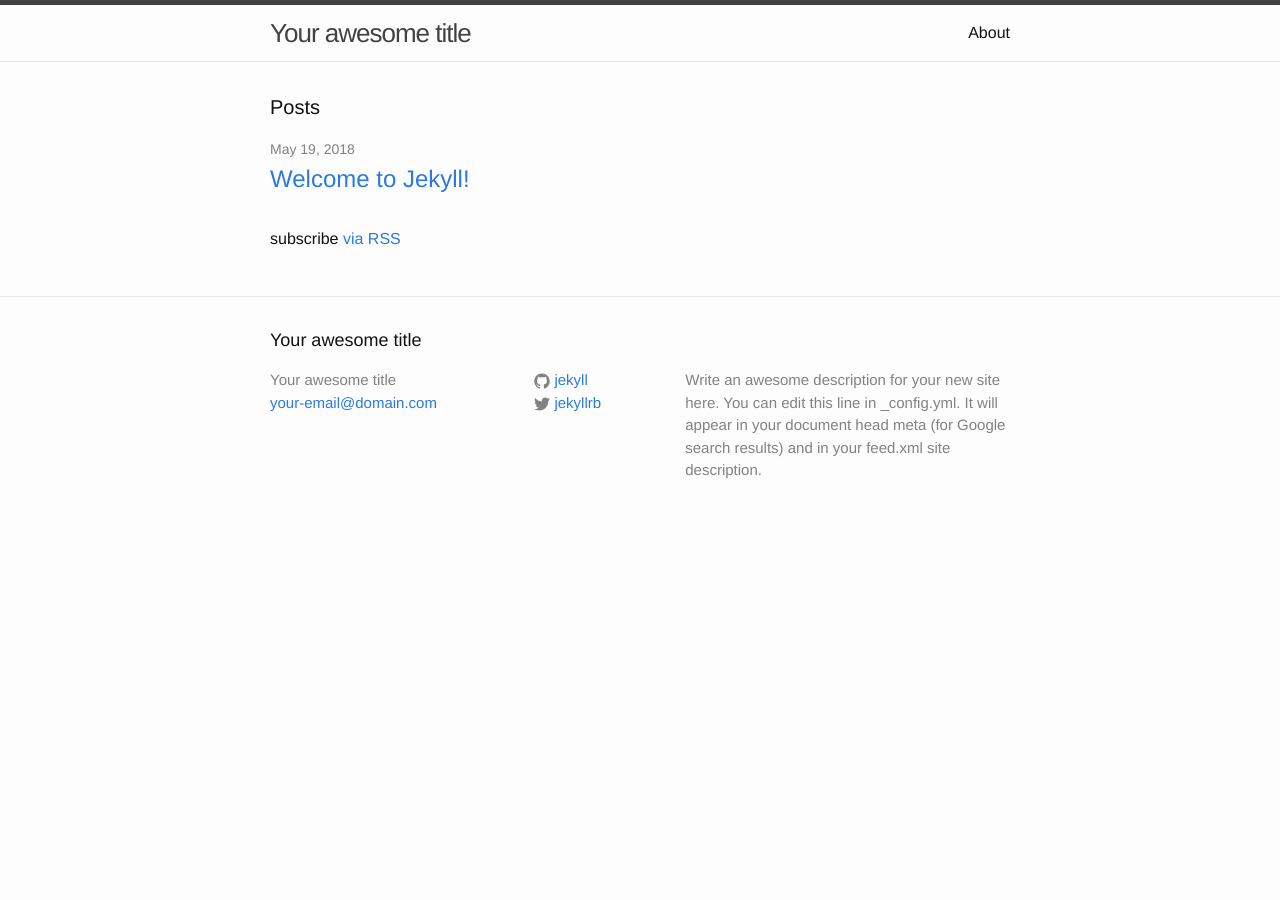
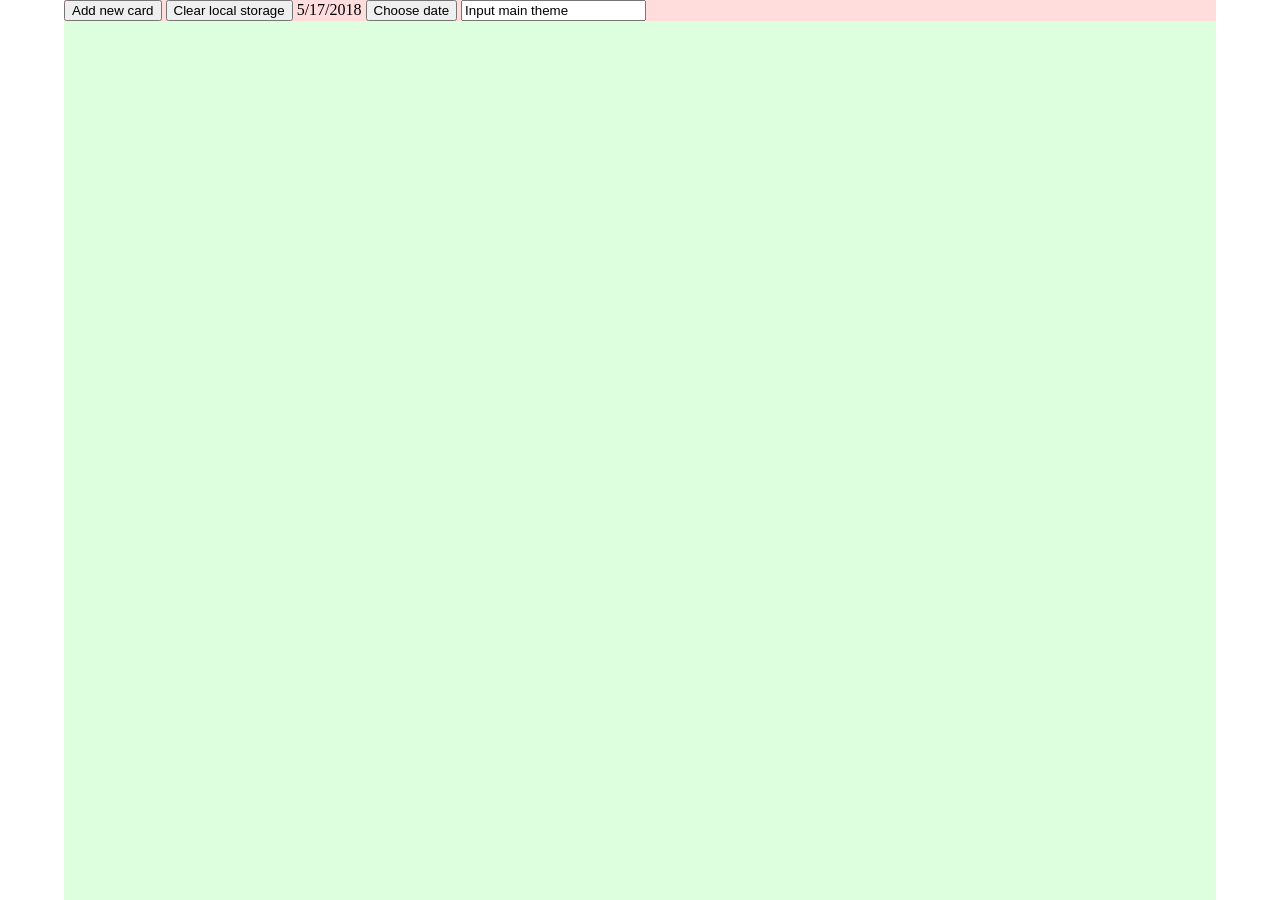
Before and after one commit to Animatoria/animatoria.github.io, a Jekyll site: the page index.html, which Jekyll copies as it is, in a window 1280 px wide. Built offline with Jekyll 4.4.1, drawn with Linux system fonts in a browser that asks for light colours; some of the changed lines change nothing that is shown.

Commit message:
First upload of Rotation Cards App
My first time use of gitHub

```diff
--- /dev/null
+++ b/editable.js
@@ -0,0 +1,262 @@
+function StoredCardProperties() {
+  this.notDeleted = true;
+  this.faceAreaText = 'Input your face card text';
+  this.bottomAreaText = 'Input your bottom card text';
+  this.bottomAreaHeight = 1;
+  this.faceAreaHeight = this.editableRows;
+}
+
+function CardProperties(k, freshCardSwitch) {
+  this.cardNum = k;
+  this.cardSide = 1;
+  this.freshCardSwitch = freshCardSwitch;
+  this.div = document.createElement('div');
+  this.button = document.createElement('input');
+  this.area = document.createElement('textarea');
+  this.label = document.createElement('label');
+  this.input = document.createElement('input');
+  this.node = document.createTextNode('Completed')
+}
+
+function addHTMLElements(e) {
+  e.div.className = 'card';
+  e.input.className = 'comleted';
+  e.input.type = 'checkbox';
+  e.button.className = 'deleteButton';
+  e.button.type = 'button';
+  e.button.value = 'Delete';
+  rubberBodyElement.appendChild(e.div);
+  e.div.appendChild(e.area);
+  e.div.appendChild(e.label);
+  e.div.appendChild(e.button);
+  e.label.appendChild(e.input);
+  e.label.appendChild(e.node);
+  e.area.cols = e.colWidth;
+  e.area.rows = e.faceAreaHeight > e.bottomAreaHeight ? e.faceAreaHeight : e.bottomAreaHeight;
+  e.area.value = e.faceAreaText;
+  e.input.onchange = function() {editableAreaSwitch(e)};
+  e.button.onclick = function() {deleteCard(e)};
+}
+
+function editableAreaSwitch(e) {
+  if (e.freshCardSwitch) {
+    if (newThemeSwitch) {
+      storedMainTheme.push(mainTheme.value);
+      localStorage.setItem('storedMainTheme', JSON.stringify(storedMainTheme));
+      newThemeSwitch = false;
+    }
+    if (newDateSwitch && mainDate == currentDateToLocaleDateString) {
+      storedMainDate.push(currentDate);
+      localStorage.setItem('storedMainDate_' + mainTheme.value, JSON.stringify(storedMainDate));
+      newDateSwitch = false;
+    }
+    e.cardSide ? Object.getPrototypeOf(e).faceAreaHeight = rowCount(e) : Object.getPrototypeOf(e).bottomAreaHeight = rowCount(e)
+    e.faceAreaHeight > e.bottomAreaHeight ? e.area.rows = e.faceAreaHeight : e.area.rows = e.bottomAreaHeight
+    e.input.checked = false;
+    Object.getPrototypeOf(e).faceAreaText = e.area.value;
+    rotateCardClick(e);
+    e.freshCardSwitch = false;
+    localStorage.setItem(['cardNum_' + mainDate + '_' + mainTheme.value + '_' + e.cardNum], JSON.stringify(storedCard[e.cardNum]));
+  }
+  if (e.input.checked) {
+    e.cardSide ? Object.getPrototypeOf(e).faceAreaHeight = rowCount(e) : Object.getPrototypeOf(e).bottomAreaHeight = rowCount(e)
+    e.faceAreaHeight > e.bottomAreaHeight ? e.area.rows = e.faceAreaHeight : e.area.rows = e.bottomAreaHeight
+    e.cardSide ? Object.getPrototypeOf(e).faceAreaText = e.area.value : Object.getPrototypeOf(e).bottomAreaText = e.area.value
+    localStorage.setItem(['cardNum_' + mainDate + '_' + mainTheme.value + '_' + e.cardNum], JSON.stringify(storedCard[e.cardNum]));
+    e.area.onclick = function() {rotateCardClick(e)};
+    e.area.readOnly = true;
+  } else {
+    e.area.onclick = function(){}
+    e.area.readOnly = false;
+    e.area.rows = e.editableRows;
+    e.area.select();
+  }
+}
+
+function rotateCardClick(e) {
+  if (e.cardSide) {
+    e.area.value = e.bottomAreaText;
+  } else {
+    e.area.value = e.faceAreaText;
+  }
+  e.cardSide = e.cardSide ^ 1;
+}
+
+function addNewCard() {
+    storedCard.push(new StoredCardProperties());
+    card.push(new CardProperties(k, true));
+    Object.setPrototypeOf(card[k], storedCard[k]);
+    addHTMLElements(card[k]);
+    card[k].area.select();
+    k++;
+}
+
+function getStoredCard(i) {
+  storedCard.push(JSON.parse(localStorage.getItem(['cardNum_' + mainDate + '_' + mainTheme.value + '_' + i])));
+  card.push(new CardProperties(i, false));
+  Object.setPrototypeOf(storedCard[i], AllCardsProperties);
+  Object.setPrototypeOf(card[i], storedCard[i]);
+  addHTMLElements(card[i]);
+  card[i].input.checked = true;
+  card[i].area.onclick = function() {rotateCardClick(card[i])};
+  card[i].area.readOnly = true;
+}
+
+function setStoredMainDate() {
+  if (localStorage.getItem('storedMainDate_' + mainTheme.value)) {
+    storedMainDate = JSON.parse(localStorage.getItem('storedMainDate_' + mainTheme.value), function(key, value) {if (key == '') {return value} else {return new Date(value)}});
+    newDateSwitch = false;
+    if (storedMainDate[storedMainDate.length -1].toLocaleDateString() != mainDate) {
+      newDateSwitch = true;
+    }
+  } else {
+    newDateSwitch = true;
+  }
+}
+
+function changeMainDate() {
+  if (localStorage.getItem('storedMainDate_' + mainTheme.value)) {
+    k = 0;
+    storedCard = [];
+    card = [];
+    deleteAllCards();
+    newCardButton.style.visibility = 'hidden';
+    for (var i in storedMainDate) {
+      getChoosableDate(i);
+    }
+    if (storedMainDate[storedMainDate.length -1].toLocaleDateString() != currentDateToLocaleDateString) {
+      var div = document.createElement('div');
+      var thisItemDate = currentDateToLocaleDateString;
+      div.innerHTML = thisItemDate;
+      div.className = 'storedDate';
+      rubberBodyElement.appendChild(div);
+      div.onclick = function() {
+        mainDate = thisItemDate;
+        currentDateParagraph.innerHTML = mainDate;
+        deleteAllCards();
+        newCardButton.style.visibility = 'visible';
+      }
+    }
+  } else {
+    alert('Nothing to choose');
+  }
+}
+
+function getChoosableDate(i) {
+  var div = document.createElement('div');
+  var thisItemDate = storedMainDate[i].toLocaleDateString()
+  div.innerHTML = thisItemDate;
+  div.className = 'storedDate';
+  rubberBodyElement.appendChild(div);
+  div.onclick = function() {
+    mainDateIndex = i;
+    mainDate = thisItemDate;
+    currentDateParagraph.innerHTML = mainDate;
+    deleteAllCards();
+    getStoredCards();
+    newCardButton.style.visibility = 'visible';
+  }
+}
+
+function deleteAllCards() {
+  while (rubberBodyElement.firstChild) {
+    rubberBodyElement.removeChild(rubberBodyElement.firstChild);
+  }
+}
+
+function deleteCard(e) {
+  rubberBodyElement.removeChild(e.div);
+  Object.getPrototypeOf(e).notDeleted = false;
+  localStorage.setItem(['cardNum_' + mainDate + '_' + mainTheme.value + '_' + e.cardNum], JSON.stringify(storedCard[e.cardNum]));
+}
+
+function getStoredCards() {
+  var notAnyCardShowedSwitch = true
+  var localStorageItem = localStorage.getItem(['cardNum_' + mainDate + '_' + mainTheme.value + '_' + k]);
+  while (localStorageItem) {
+    if (JSON.parse(localStorageItem).notDeleted) {
+      notAnyCardShowedSwitch = false;
+      getStoredCard(k);
+      k++;
+    } else {
+      var s = k;
+      var renameLocalStorageItem = localStorage.getItem(['cardNum_' + mainDate + '_' + mainTheme.value + '_' + (s + 1)]);
+      localStorage.removeItem(['cardNum_' + mainDate + '_' + mainTheme.value + '_' + s]);
+      while (renameLocalStorageItem) {
+        localStorage.setItem(['cardNum_' + mainDate + '_' + mainTheme.value + '_' + s], renameLocalStorageItem);
+        s++;
+        renameLocalStorageItem = localStorage.getItem(['cardNum_' + mainDate + '_' + mainTheme.value + '_' + (s + 1)]);
+      }
+      localStorage.removeItem(['cardNum_' + mainDate + '_' + mainTheme.value + '_' + s]);
+    }
+    localStorageItem = localStorage.getItem(['cardNum_' + mainDate + '_' + mainTheme.value + '_' + k]);
+  }
+  if (notAnyCardShowedSwitch && (currentDateToLocaleDateString != mainDate && confirm('This ' + mainDate + ' card list empty. Delete?'))) {
+    if (storedMainDate.length == 1) {
+      localStorage.removeItem('storedMainDate_' + mainTheme.value);
+      mainDate = currentDateToLocaleDateString;
+      currentDateParagraph.innerHTML = mainDate;
+      console.log(storedMainTheme.indexOf(mainTheme.value))
+      storedMainTheme.splice(storedMainTheme.indexOf(mainTheme.value), 1);
+      localStorage.setItem('storedMainTheme', JSON.stringify(storedMainTheme));
+      newThemeSwitch = true;
+      storedMainDate = [];
+    } else {
+      storedMainDate.splice(mainDateIndex, 1);
+      localStorage.setItem('storedMainDate_' + mainTheme.value, JSON.stringify(storedMainDate));
+      changeMainDate();
+    }
+  }
+}
+
+function setMainTheme() {
+  if (localStorage.getItem('storedMainTheme')) {
+    storedMainTheme = JSON.parse(localStorage.getItem('storedMainTheme'));
+    if (storedMainTheme.length) {
+      mainTheme.value = storedMainTheme[storedMainTheme.length - 1];
+    } else {
+      mainTheme.value = 'Input main theme';
+      newThemeSwitch = true;
+    }
+  } else {
+    mainTheme.value = 'Input main theme';
+    newThemeSwitch = true;
+  }
+}
+
+function mainThemeChange() {
+  k = 0;
+  storedCard = [];
+  card = [];
+  storedMainDate = [];
+  mainDate = currentDateToLocaleDateString;
+  currentDateParagraph.innerHTML = mainDate;
+  deleteAllCards();
+  getStoredCards();
+  setStoredMainDate();
+  newCardButton.style.visibility = 'visible';
+  mainDateButton.style.visibility = 'visible';
+  newThemeSwitch = localStorage.getItem('storedMainDate_' + mainTheme.value) ? false : true
+}
+
+function mainThemeMenu() {
+  mainDateButton.style.visibility = 'hidden';
+  newCardButton.style.visibility = 'hidden';
+  mainTheme.select();
+  deleteAllCards();
+  for (var i in storedMainTheme) {
+    getChoosableTheme(i);
+  }
+}
+
+function getChoosableTheme(i) {
+  var div = document.createElement('div');
+  var thisItemTheme = storedMainTheme[i];
+  div.innerHTML = thisItemTheme;
+  div.className = 'storedTheme';
+  rubberBodyElement.appendChild(div);
+  div.onclick = function() {
+    mainTheme.value = thisItemTheme;
+    mainThemeChange();
+  }
+}
--- a/index.html
+++ b/index.html
@@ -1,23 +1,32 @@
----
-layout: default
----
+<!DOCTYPE html>
+<html>
 
-<div class="home">
+ <head>
+  <meta charset="utf-8">
+  <title>
+   Rotating Cards
+  </title>
+  <link rel = 'stylesheet' href='style.css' type='text/css'>
+ </head>
 
-  <h1 class="page-heading">Posts</h1>
+ <body>
+  <div class='body'>
+    <header>
+      <div class='header'>
+        <input class='addNewCard' type='button' value='Add new card'>
+        <input class='clearLocalStorage' type='button' value='Clear local storage'>
+        <p class='currentDate'></p>
+        <input class='mainDateButton' type='button' value='Choose date'>
+        <input class='mainTheme' type='text'>
+      </div>
+    </header>
+    <div class='rubberBody'>
 
-  <ul class="post-list">
-    {% for post in site.posts %}
-      <li>
-        <span class="post-meta">{{ post.date | date: "%b %-d, %Y" }}</span>
+    </div>
+  </div>
+  <script src='stoned.js'></script>
+  <script src='editable.js'></script>
+  <script src='main.js'></script>
+ </body>
 
-        <h2>
-          <a class="post-link" href="{{ post.url | prepend: site.baseurl }}">{{ post.title }}</a>
-        </h2>
-      </li>
-    {% endfor %}
-  </ul>
-
-  <p class="rss-subscribe">subscribe <a href="{{ "/feed.xml" | prepend: site.baseurl }}">via RSS</a></p>
-
-</div>
+</html>
--- /dev/null
+++ b/main.js
@@ -0,0 +1,43 @@
+    var k = 0;
+    var storedCard = [];
+    var card = [];
+    var storedMainDate = [];
+    var storedMainTheme = [];
+    var AllCardsProperties = {
+      colWidth : 30,
+      editableRows : 12
+    }
+    var newDateSwitch = false;
+    var newThemeSwitch = false;
+    var mainDateIndex;
+
+    StoredCardProperties.prototype = AllCardsProperties;
+
+    var rubberBodyElement = document.querySelector('.rubberBody');
+    rubberBodyElement.style.minHeight = (window.innerHeight - 20) + 'px';
+
+    var currentDate = new Date();
+    currentDate = (new Date(2018, 4, 17));
+    var currentDateToLocaleDateString = currentDate.toLocaleDateString();
+    var mainDate = currentDateToLocaleDateString;
+
+    var currentDateParagraph = document.querySelector('.currentDate');
+    currentDateParagraph.innerHTML = mainDate;
+
+    var mainTheme = document.querySelector('.mainTheme');
+    mainTheme.onclick = mainThemeMenu;
+    mainTheme.oninput = mainThemeChange;
+    setMainTheme();
+
+    var newCardButton = document.querySelector('.addNewCard');
+    newCardButton.onclick = addNewCard;
+
+    getStoredCards();
+    setStoredMainDate();
+    var mainDateButton = document.querySelector('.mainDateButton');
+    mainDateButton.onclick = changeMainDate;
+
+    var clearLocalStorageButton = document.querySelector('.clearLocalStorage');
+    clearLocalStorageButton.onclick = function() {localStorage.clear()};
+
+    rubberBodyElement.style.backgroundColor = '#dfd';
--- /dev/null
+++ b/stoned.js
@@ -0,0 +1,78 @@
+    function rowCount(e) {
+
+      function makeWordsMap() {
+
+        function ExceptSymbol(index, type) {
+          this.index = index;
+          this.type = type;
+        }
+
+        function findLetters(letter, type) {
+          var index = e.area.value.indexOf(letter);
+          var letters = [];
+          while (index != -1) {
+            var prevIndex = index;
+            index = e.area.value.indexOf(letter, prevIndex + 1);
+            letters.push(new ExceptSymbol(prevIndex, type));
+          }
+          return letters;
+        }
+
+        function sortProcess(a, b) {
+          if (a.index > b.index) return 1;
+          if (b.index > a.index) return -1;
+          return 0
+        }
+
+        function addLettersLength(indexMap) {
+          for (var i in indexMap) {
+            if (i == 0) {
+              indexMap[i].letterLength = indexMap[i].index;
+            } else {
+              indexMap[i].letterLength = indexMap[i].index - indexMap[i-1].index - 1;
+            }
+          }
+        }
+
+        var indexMap =  findLetters(' ', 'space').concat(findLetters('\n', 'enter'));
+
+        indexMap.push(new ExceptSymbol(e.area.value.length, 'end'));
+
+        indexMap.sort(sortProcess);
+
+        addLettersLength(indexMap);
+
+        return indexMap
+      }
+
+      var wordsMap = makeWordsMap();
+
+      var lineSumm = 0;
+      var finallyLines = 1;
+
+      for (var i in wordsMap) {
+        lineSumm += wordsMap[i].letterLength;
+        if (wordsMap[i].type == 'space') {
+          lineSumm++;
+        }
+        if (lineSumm > e.colWidth) {
+          finallyLines++;
+          if (wordsMap[i].letterLength == e.colWidth) {
+            lineSumm = 0;
+          } else if (wordsMap[i].letterLength > e.colWidth) {
+            finallyLines += Math.floor((wordsMap[i].letterLength - 1)/e.colWidth) - ((i == 0) || (wordsMap[i - 1].type == 'enter'));
+            lineSumm = wordsMap[i].letterLength%e.colWidth;
+          } else {
+            lineSumm = wordsMap[i].letterLength;
+          }
+          if (wordsMap[i].type == 'space') {
+            lineSumm++;
+          }
+        }
+        if (wordsMap[i].type == 'enter') {
+          finallyLines++;
+          lineSumm = 0;
+        }
+      }
+      return finallyLines
+    }
--- /dev/null
+++ b/style.css
@@ -0,0 +1,58 @@
+    label {
+
+    }
+    body {
+      margin: 0;
+      width: 100%;
+    }
+    div.body {
+      display: block;
+      margin: auto;
+      width: 90%;
+    }
+    textarea {
+      font-size: 33px;
+      display: block;
+    }
+    div.card {
+      margin: 2px;
+      display: inline-block;
+    }
+    div.header {
+      margin: 0;
+    }
+    div.rubberBody {
+      margin: 20px 0 0 0;
+      background-color: #fdd;
+    }
+    div.card {
+      background-color: #ddf;
+    }
+    div.storedDate {
+      height: 30px;
+      background-color: #ddf;
+      width: 30%;
+      border: 1px solid black;
+    }
+    div.storedTheme {
+      height: 30px;
+      background-color: #ddf;
+      width: 30%;
+      border: 1px solid black;
+    }
+    input.deleteButton {
+      display: inline-block;
+    }
+    input.addNewCard {
+
+    }
+    header {
+      top : 0px;
+      width: 90%;
+      position: fixed;
+      background-color: #fdd;
+    }
+    p {
+      display: inline-block;
+      margin: 0;
+    }
```
